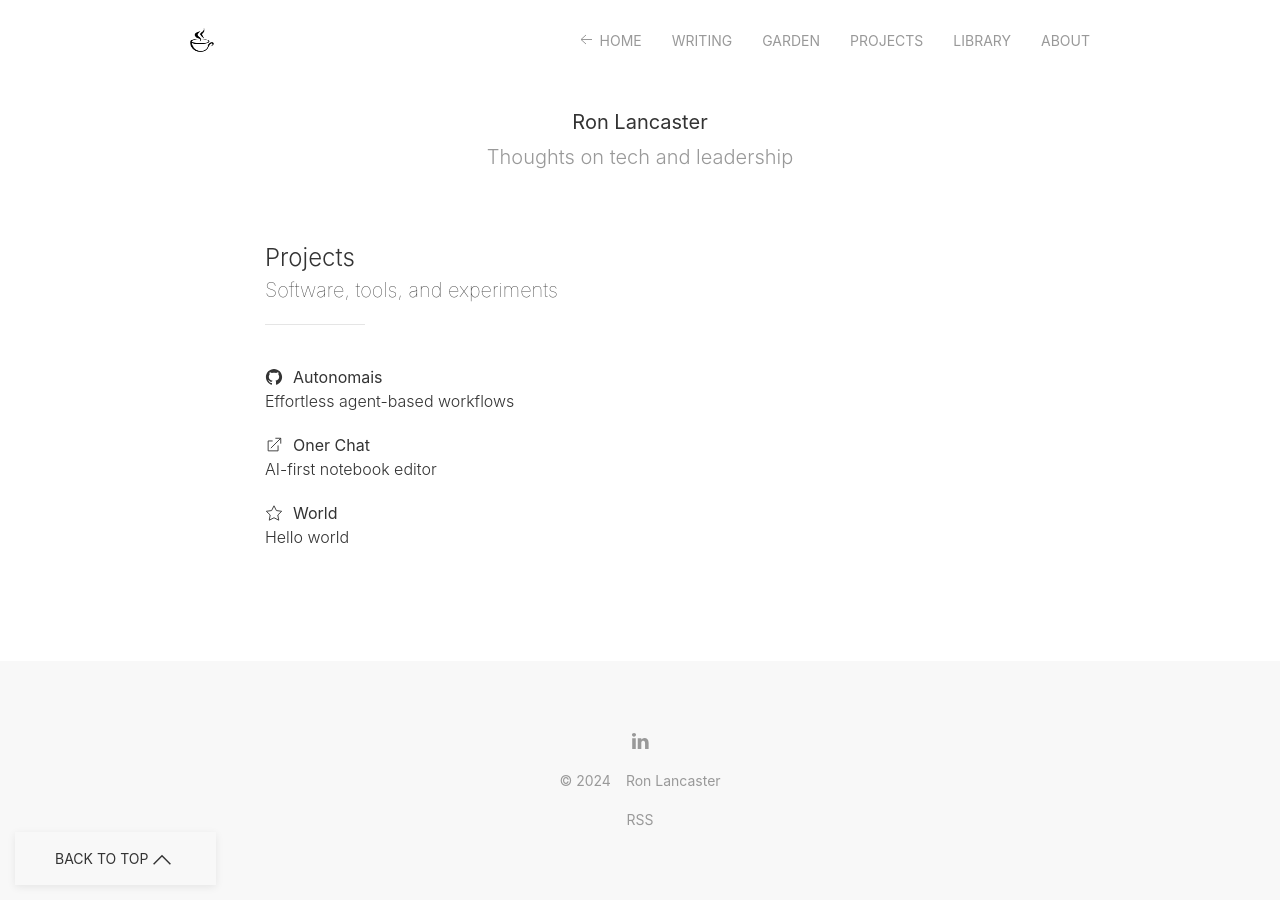
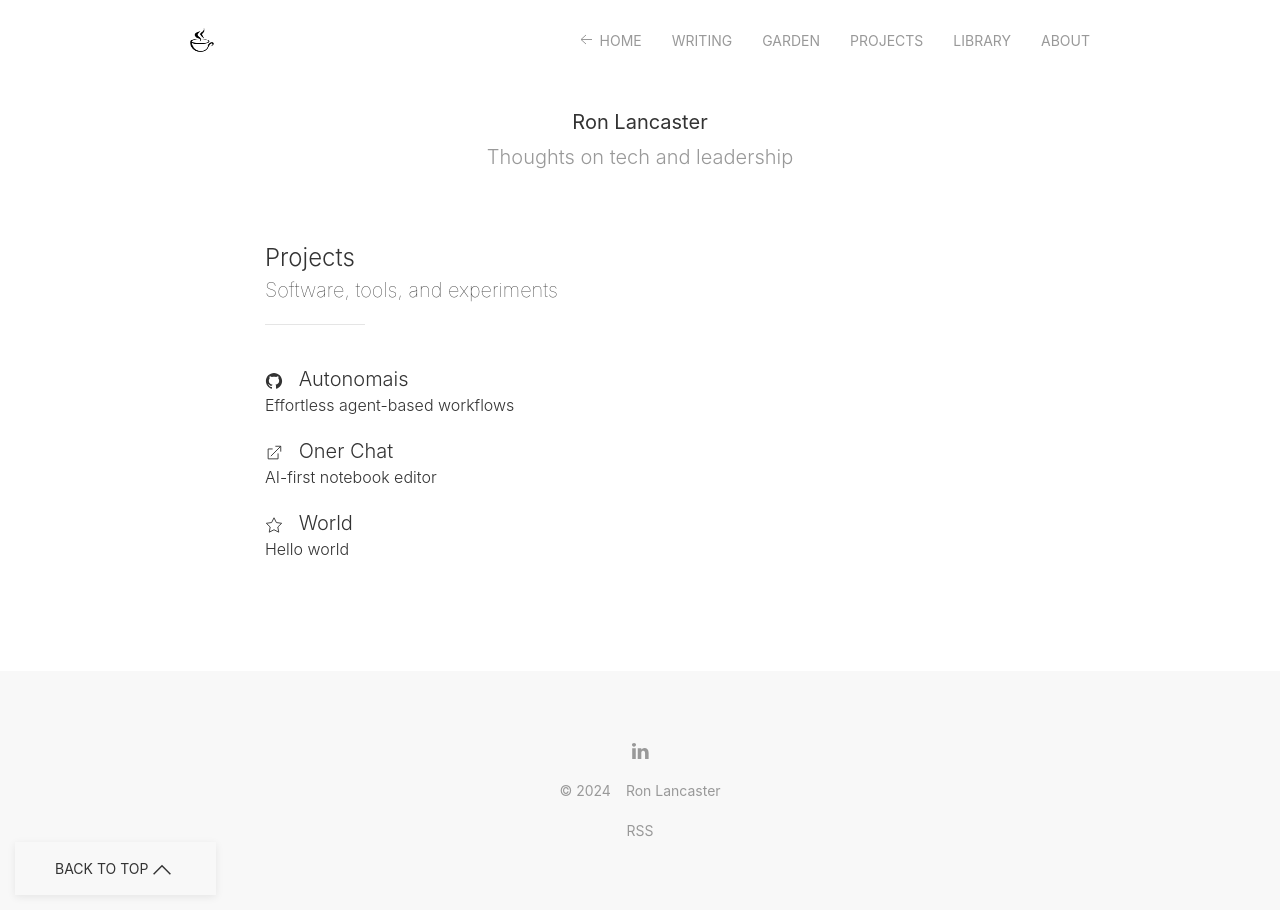
Before and after one commit to nyvyn/nyvyn.github.io, a Jekyll site: the page built from _pages/projects.markdown, in a window 1280 px wide. Built offline with Jekyll 4.4.1, drawn with Linux system fonts in a browser that asks for light colours.

Commit message:
refactor: update project item structure to use semantic HTML headers

```diff
--- a/_includes/projects.html
+++ b/_includes/projects.html
@@ -4,12 +4,12 @@
     {% for item in projects %}
     <li>
         <a class="uk-link-toggle" href="{{- item.url -}}">
-            <div class="uk-flex uk-flex-middle uk-link-heading">
+            <h4 class="uk-link-heading uk-margin-remove-bottom uk-text-light uk-flex-middle">
                 <span class="uk-margin-small-right"
                       data-uk-icon="icon: {{- item.icon | default: 'star' -}}; ratio: 0.9"
                 ></span>
                 {{ item.title }}
-            </div>
+            </h4>
             <span class="uk-display-block uk-text-light">{{ item.description }}</span>
         </a>
     </li>
```
